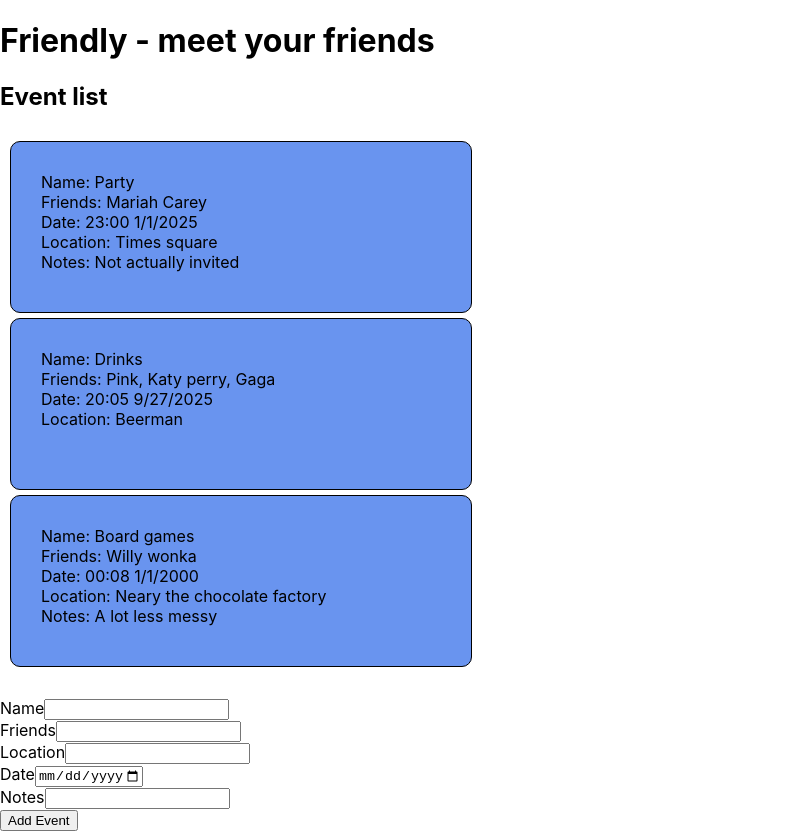
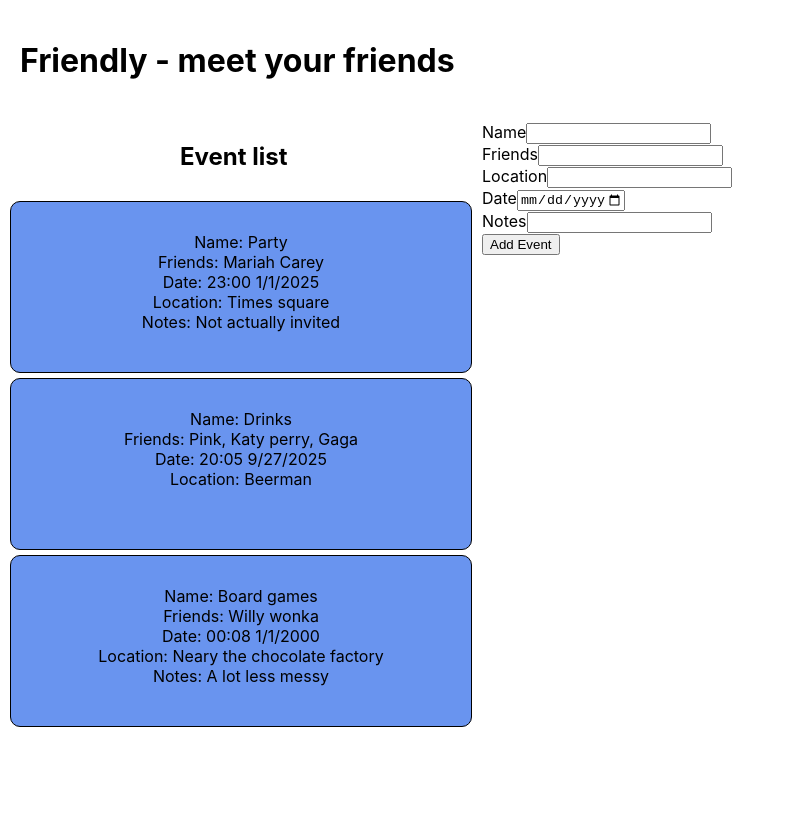
Before and after one commit to guyna25/Friendly, a React (Create React App) app in the folder react-client/: page / in a window 1280 px wide. Shown: the whole page, without its empty margins (0-795 px from the left). After the commit the page ends 800 px from the top, so only its background shows below. Built offline with nearby package versions, Linux system fonts and the light colour scheme.

Commit message:
Event list complete

```diff
--- a/react-client/src/App.tsx
+++ b/react-client/src/App.tsx
@@ -35,11 +35,11 @@ function App() {
 
   return (
     <div>
-    <h1>Friendly - meet your friends</h1>
-      <div>
-      <Events events={event_stubs} title={"Event list"}/>
+    <h1 style={{'padding': '20px'}}>Friendly - meet your friends</h1>
+      <div style={{'float': 'left'}}>
+        <Events events={event_stubs} title={"Event list"}/>
       </div>
-      <div>
+      <div style={{'float': 'left'}}>
       <NewEvent onAddEvent={addEventHandler}/>
       </div>
     </div>
--- a/react-client/src/components/Events/EventsList.tsx
+++ b/react-client/src/components/Events/EventsList.tsx
@@ -5,11 +5,19 @@ import styled from 'styled-components';
 
 const StyledEventList = styled.ul`
   padding: 10px;
+  text-align: center;
+`;
+
+const EventListTitle = styled.h2`
+padding-left: 180px;
+// text-align: center;
 `;
 
 const Events : React.FC<{title: string, events:EventType[]}>= (props) => {
-    return <><h2> {props.title} </h2><StyledEventList>
-    {props.events.map(e => <EventItem eventTitle={e.eventTitle} friendNames={e.friendNames}
+    return <><EventListTitle> {props.title} </EventListTitle><StyledEventList>
+    {props.events.map(e =>
+      <EventItem
+        eventTitle={e.eventTitle} friendNames={e.friendNames}
         location={e.location}
         date={e.date}
         notes={e.notes ?? ''}/>
```
